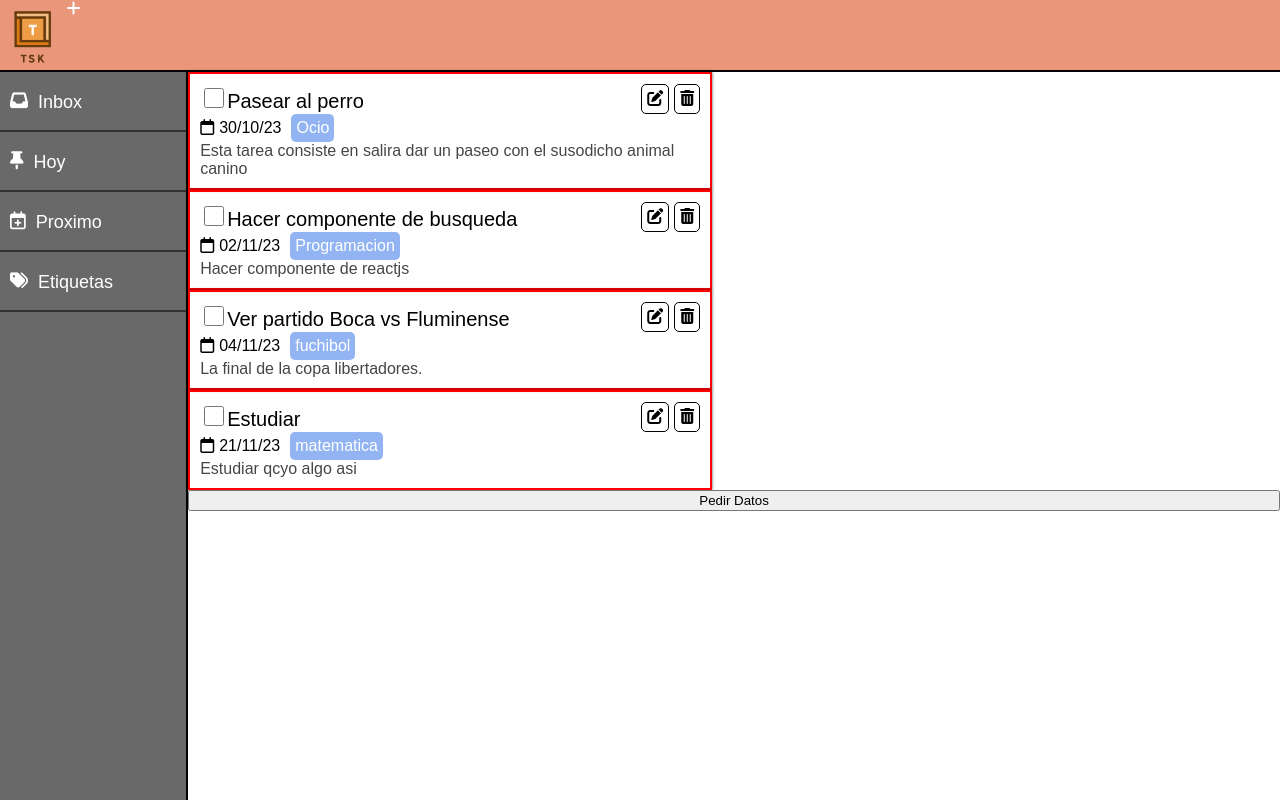
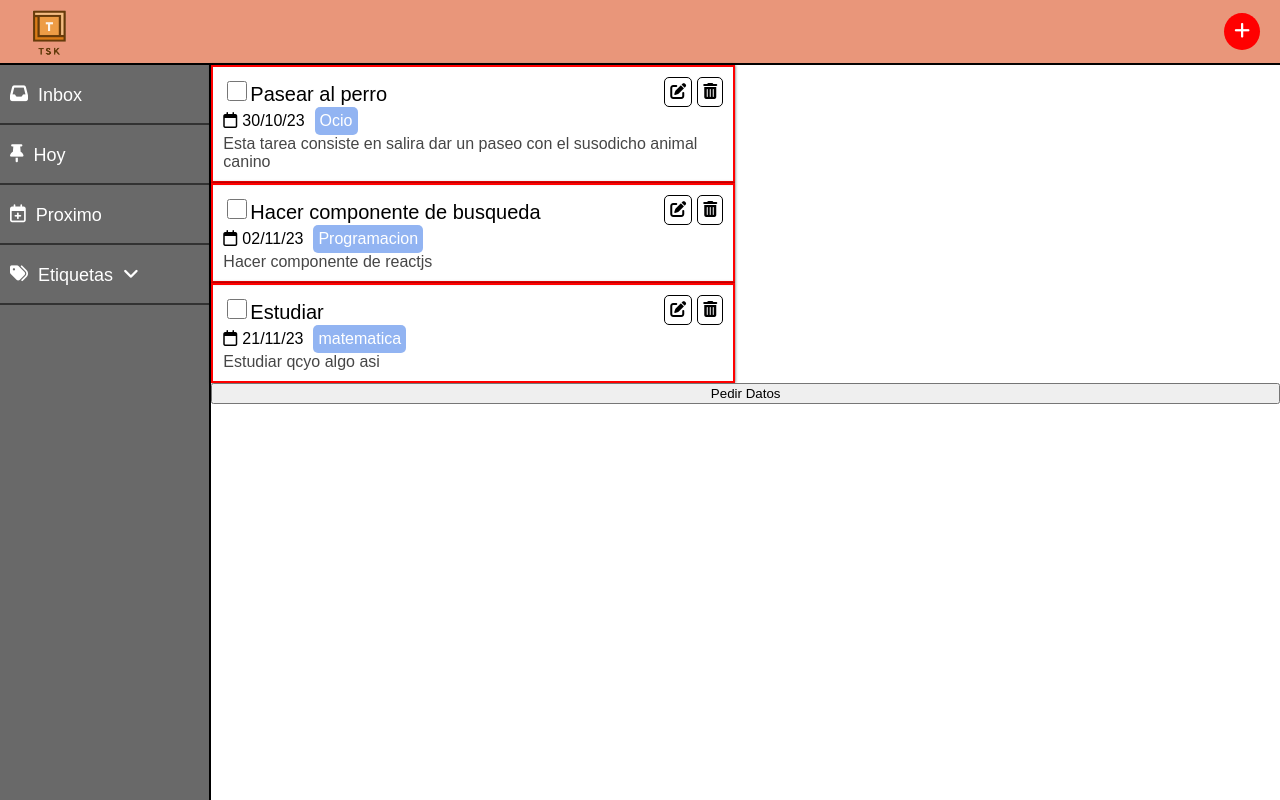
Before and after one commit to Markucho18/GDTMS__FrontEnd, a React (Create React App) app in the folder gdtms_frontend/: page / in a window 1280 px wide. Built offline with nearby package versions, Linux system fonts and the light colour scheme.

Commit message:
Componente etiquetas y sidebar y todo eso

```diff
--- a/gdtms_frontend/package.json
+++ b/gdtms_frontend/package.json
@@ -9,7 +9,7 @@
     "@testing-library/user-event": "^13.5.0",
     "react": "^18.2.0",
     "react-dom": "^18.2.0",
-    "react-scripts": "5.0.1",
+    "react-scripts": "^5.0.1",
     "web-vitals": "^2.1.4"
   },
   "scripts": {
--- /dev/null
+++ b/gdtms_frontend/src/componentes/Etiquetas.js
@@ -0,0 +1,8 @@
+
+export function Etiquetas({nombre, color}){
+    <div className="contenedorEtiquetas">
+        <i className={color + "fa-solid fa-tags"}></i>
+        <span>{nombre} </span>
+        <button>Hola </button>
+    </div>
+}
--- a/gdtms_frontend/src/componentes/Header.js
+++ b/gdtms_frontend/src/componentes/Header.js
@@ -4,7 +4,7 @@ export function Header(props){
     return (
         <div className="contenedorHeader row">
             <img src={tskLogo} alt="logo"/>
-            <span className="btnCrearTarea"><i className="fa-solid fa-plus"></i></span>
+            <span className="btnCrearTarea"><i className="fa-solid fa-plus"></i> </span>
         </div>
     )
 }
--- a/gdtms_frontend/src/componentes/Main.js
+++ b/gdtms_frontend/src/componentes/Main.js
@@ -1,13 +1,13 @@
 import {ModalTarea} from './ModalTarea'
 import {Formulario} from './Formulario'
 import { Tarea } from './Tarea'
-import { datos } from '../datos';
+import { tareas } from '../datosSimulados/tareas';
 
 export function Main(props){
     return(
         <div className="contenedorMain col" >
             <div className="listaTareas col">
-                <Tarea data={datos}/>
+                <Tarea data={tareas}/>
             </div>
         </div>
     )
--- a/gdtms_frontend/src/componentes/SidebarSeccion.js
+++ b/gdtms_frontend/src/componentes/SidebarSeccion.js
@@ -1,9 +1,28 @@
+import {etiquetas} from "../datosSimulados/etiquetas"
+import {Etiquetas} from "./Etiquetas"
 
-export function SidebarSeccion({icono, texto}){
-    return (
+const mostrarEtiquetas = ()=>{
+    etiquetas.map((etiqueta, index) =>{
+        console.log(etiqueta.nombre)
+        console.log(etiqueta.color)
+        return (
+            <Etiquetas key={index} nombre={etiqueta.nombre} color={etiqueta.color}/>
+        )
+    })
+}
+
+export function SidebarSeccion({ icono, texto }) {
+    return texto === "Etiquetas" ? (
+        <div className="sidebarSeccion row" onClick={()=> mostrarEtiquetas()}>
+            <i className={icono + " icono"}></i>
+            <span>{texto}</span>
+            <i className="fa-solid fa-angle-down flechita"></i>
+            <Etiquetas/>
+        </div>
+    ) : (
         <div className="sidebarSeccion row">
             <i className={icono + " icono"}></i>
-            {texto}
+            <span>{texto}</span>
         </div>
     )
 }
--- /dev/null
+++ b/gdtms_frontend/src/datosSimulados/etiquetas.js
@@ -0,0 +1,23 @@
+
+export const etiquetas = [
+    {
+        id_etiqueta: 1,
+        nombre: "Ocio",
+        color: "amarillo"
+    },
+    {
+        id_etiqueta: 2,
+        nombre: "Programacion",
+        color: "rojo"
+    },
+    {
+        id_etiqueta: 3,
+        nombre: "Matematica",
+        color: "celeste"
+    },
+    {
+        id_etiqueta: 4,
+        nombre: "No se",
+        color: "purpura"
+    },
+]
--- a/gdtms_frontend/src/datos.js
+++ b/gdtms_frontend/src/datosSimulados/tareas.js
@@ -1,4 +1,4 @@
-export const datos = [
+export const tareas = [
     {
         id: 1,
         titulo: "Pasear al perro",
@@ -15,13 +15,6 @@ export const datos = [
     },
     {
         id: 3,
-        titulo: "Ver partido Boca vs Fluminense",
-        fecha: "04/11/23",
-        etiqueta: "fuchibol",
-        descripcion: "La final de la copa libertadores."
-    },
-    {
-        id: 4,
         titulo: "Estudiar",
         fecha: "21/11/23",
         etiqueta: "matematica",
--- a/gdtms_frontend/src/global.css
+++ b/gdtms_frontend/src/global.css
@@ -11,6 +11,26 @@ body{
 
 .sidebarMain{
     height: 100%;
+}
+
+.rojo{
+    color: red;
+}
+
+.verde{
+    color: lime;
+}
+
+.celeste{
+    color: lightblue;
+}
+
+.amarillo{
+    color: yellow;
+}
+
+.purpura{
+    color: plum;
 }
 
 /* ESTILOS GLOBALES------------------------------------------------------------------ */
@@ -54,11 +74,36 @@ body{
 
 /* ESTILOS HEADER -----------------------------------------------------------------*/
 .contenedorHeader{
+    align-items: center;
+    justify-content: space-between;
+    box-sizing: border-box;
+    padding: 0px 20px;
     width: 100%;
     height: 70px;
     color: white;
     background-color: darksalmon;
     border-bottom: 2px solid black;
+}
+
+.contenedorHeader img{
+    width: 60px;
+    height: 60px;
+}
+
+.btnCrearTarea{
+    cursor: pointer;
+    background-color: red;
+    font-size: 18px;
+    font-weight: bold;
+    padding: 8px 10px;
+    border-radius: 50%;
+    transition: transform .3s ease-in-out, background .3s;
+}
+
+.btnCrearTarea:hover{
+    background: rgb(214, 33, 33);
+    transform: scale(110%);
+    box-shadow: 0px 0px 5px 0px rgba(0, 0, 0, 70%);
 }
 
 /* ESTILOS SIDEBAR -----------------------------------------------------------------*/
@@ -71,6 +116,7 @@ body{
 
 /* ESTILOS SIDEBARSECCION -----------------------------------------------------------------*/
 .sidebarSeccion{
+    user-select: none;
     width: 100%;
     height: 60px;
     cursor: pointer;
```
Also changed, not shown: 1 other file (tests, documents, lock files or other folders).
